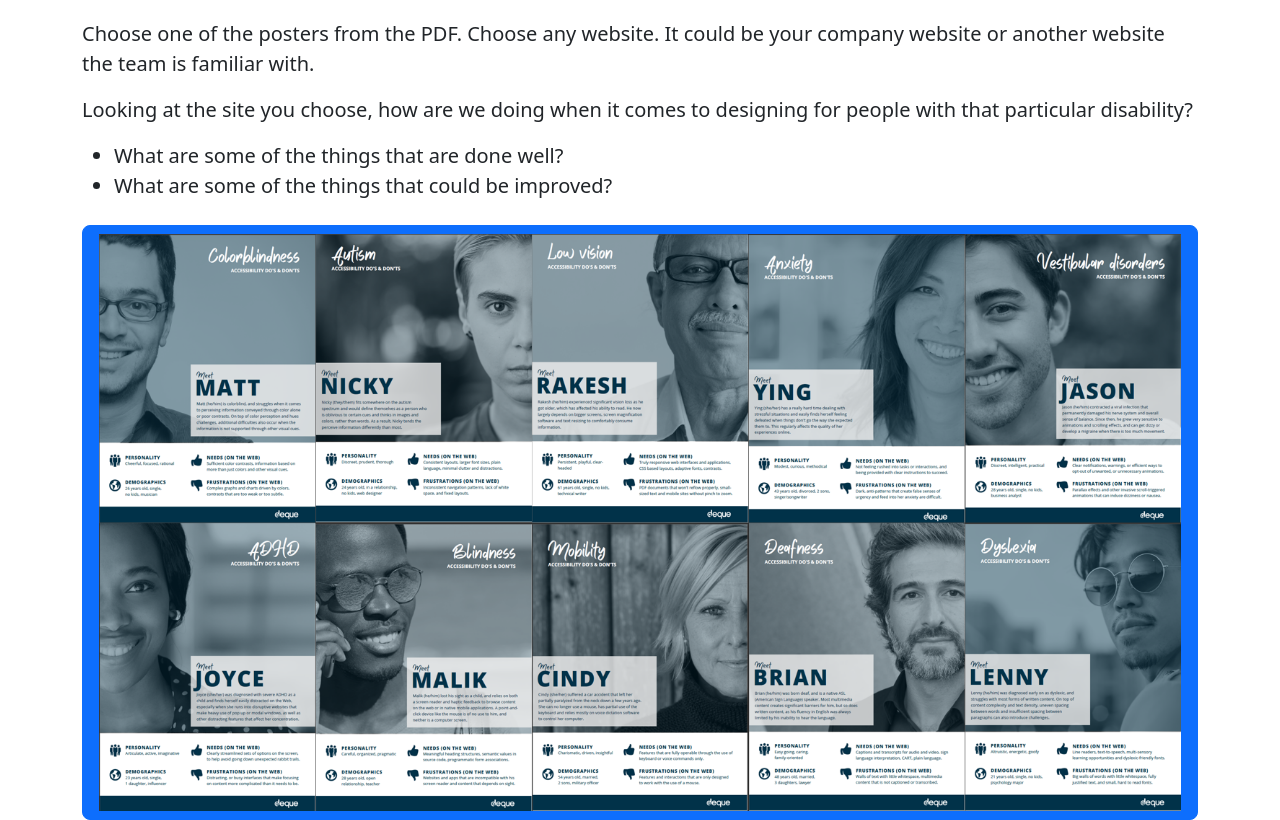
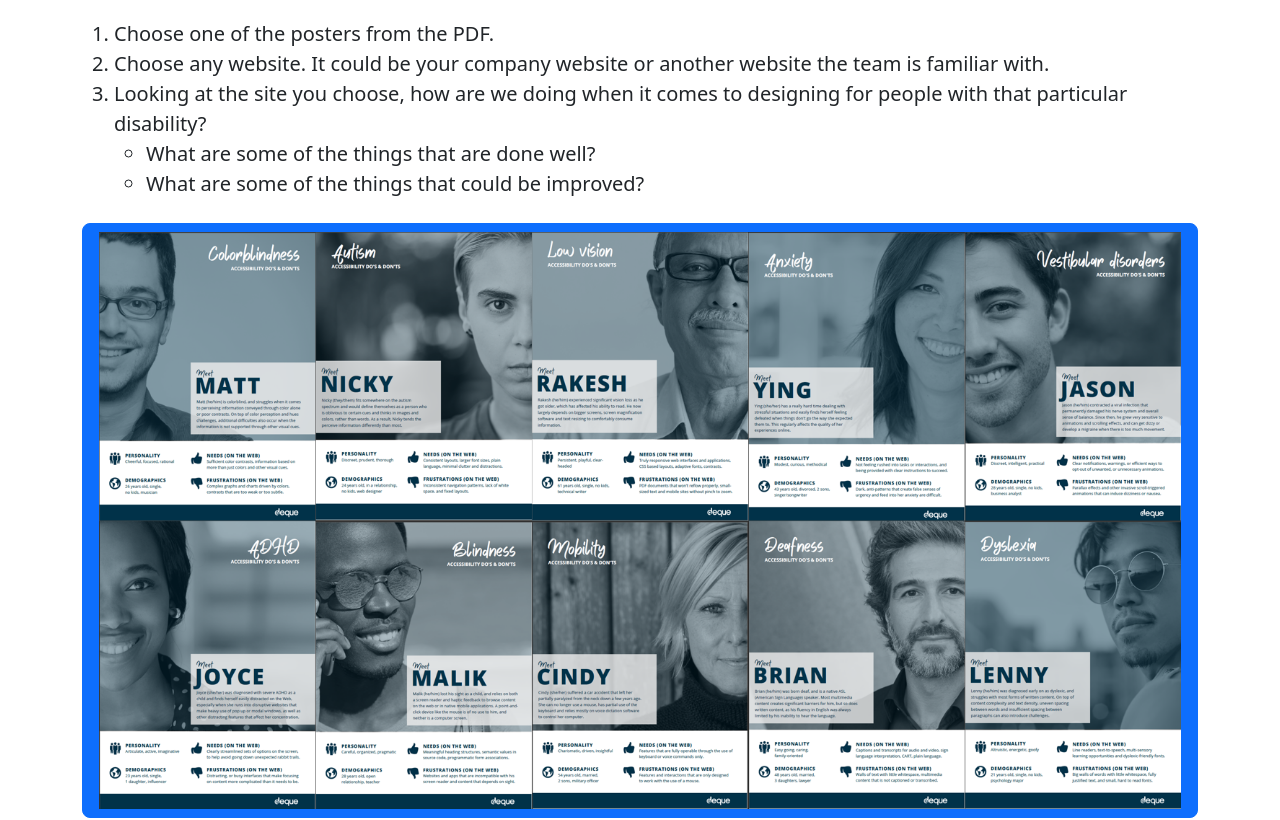
Before and after one commit to mdharshbarger/designing-for-accessibility, a plain HTML site: page index.html in a window 1280 px wide. Shown: the part 101-921 px from the top of the page. Drawn offline with nearby package versions, Linux system fonts and the light colour scheme.

Commit message:
Updated lists

```diff
--- a/index.html
+++ b/index.html
@@ -12,16 +12,16 @@
             <h1 class="mb-4">Designing for Accessibility</h1>
         </div>
         <div class="mb-4">
-            <p class="fs-5">
-                Choose one of the posters from the PDF. Choose any website. It could be your company website or another website the team is familiar with.
-            </p>
-            <p class="fs-5">
-                Looking at the site you choose, how are we doing when it comes to designing for people with that particular disability?
-            </p>
-            <ul class="fs-5">
-                <li>What are some of the things that are done well?</li>
-                <li>What are some of the things that could be improved?</li>
-            </ul>
+            <ol class="fs-5">
+                <li>Choose one of the posters from the PDF.</li>
+                <li>Choose any website. It could be your company website or another website the team is familiar with.</li>
+                <li>Looking at the site you choose, how are we doing when it comes to designing for people with that particular disability?
+                    <ul>
+                        <li>What are some of the things that are done well?</li>
+                        <li>What are some of the things that could be improved?</li>
+                    </ul>
+                </li>
+            </ol>
         </div>
         <div class="text-center">
             <a href="https://sftp.dequecloud.com/?u=mUuCejM6fg&p=ZYT3qeAb7J&path=/20230517%20-%20Deque%20Do%27s%20and%20Don%27ts%20ILT%20Posters%20all%20posters%20final%20-%20optimized.pdf" class="btn btn-primary btn-lg" download>
```
